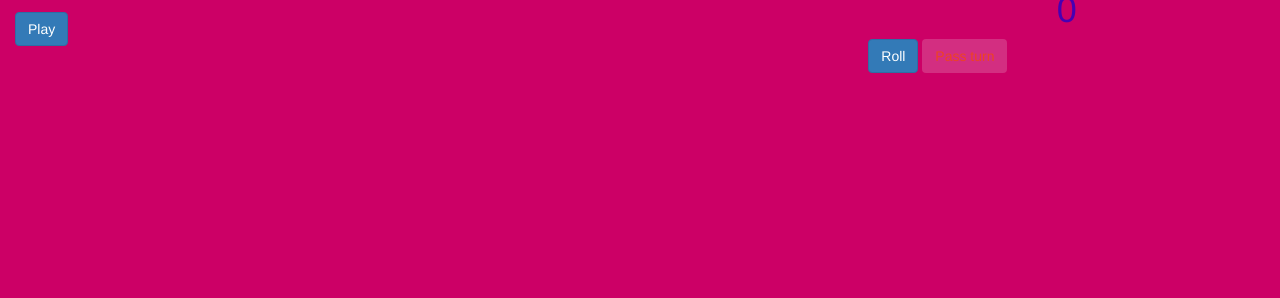
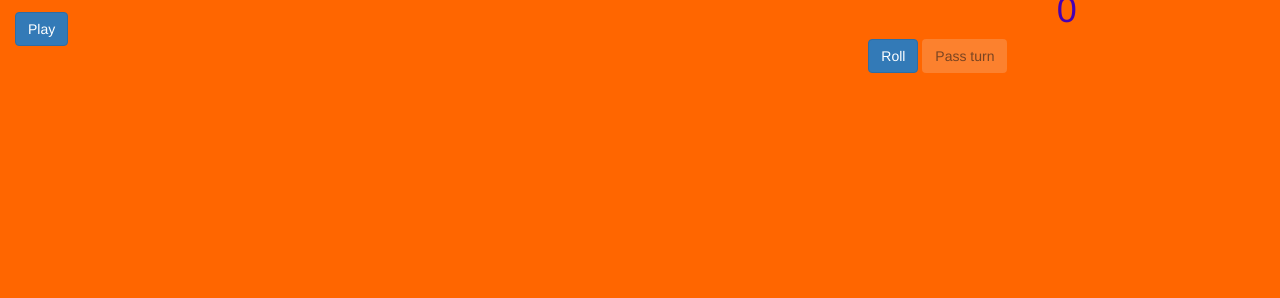
Before and after one commit to mayieko/pig-dice, a plain HTML site: page index.html in a window 1280 px wide. Shown: the part 502-800 px from the top of the page. Drawn offline with Linux system fonts and the light colour scheme.

```diff
--- a/css/styles.css
+++ b/css/styles.css
@@ -22,6 +22,6 @@ nav {
   float: right;
 }
 body{
-  color: #ff6600;
-  background-color: #cc0066;
+  color: ##000000;
+  background-color: #ff6600;
 }
```
Also changed, not shown: 1 other file.
